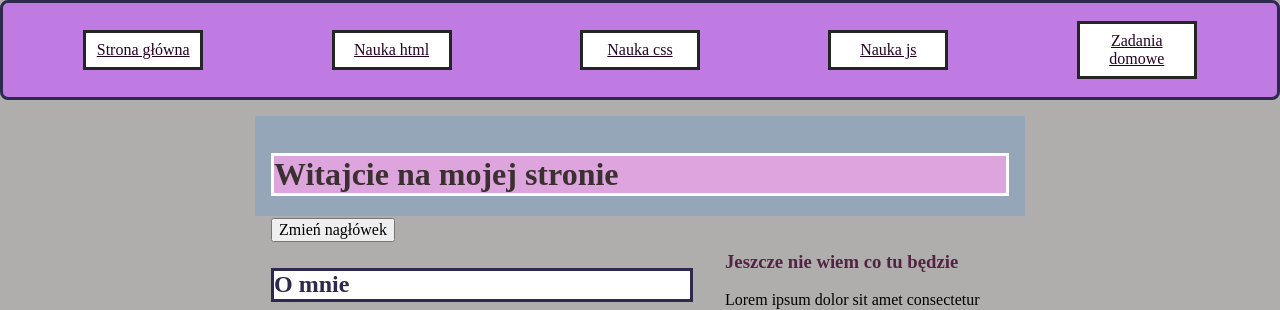
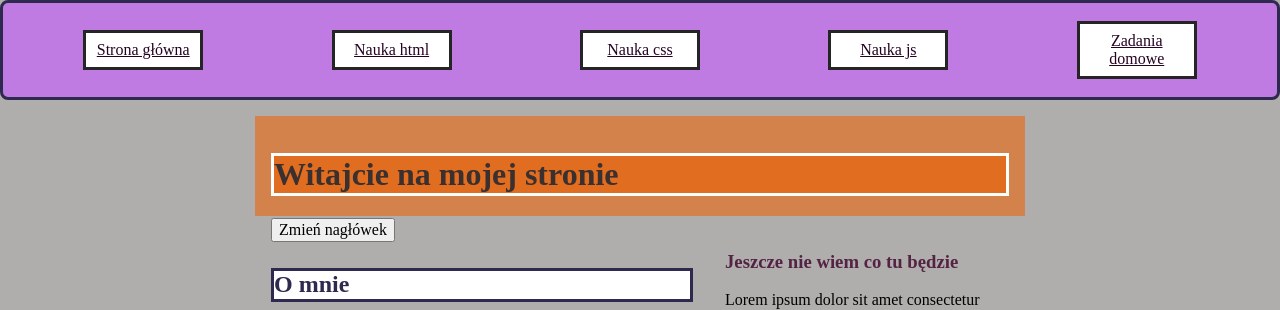
Before and after one commit to AniaGall/hompage-webpack, a website built with webpack: page src/pages/index.html in a window 1280 px wide. Shown: the top 310 px of the page. Built offline with nearby package versions, Linux system fonts and the light colour scheme.

Commit message:
new top color

```diff
--- a/src/scss/style.scss
+++ b/src/scss/style.scss
@@ -44,7 +44,7 @@ h3 {
   color: #542344;
 }
 #top {
-  background: rgb(149, 166, 184);
+  background: rgba(216, 125, 64, 0.897);
   width: 100%;
 }
 
@@ -66,7 +66,7 @@ nav a {
     top: 0;
   }
   &-first__header {
-    background: rgba(231, 164, 226, 0.897);
+    background: rgba(226, 107, 28, 0.897);
     border-width: 10;
     border-style: solid;
     border-color: #fff;
```
